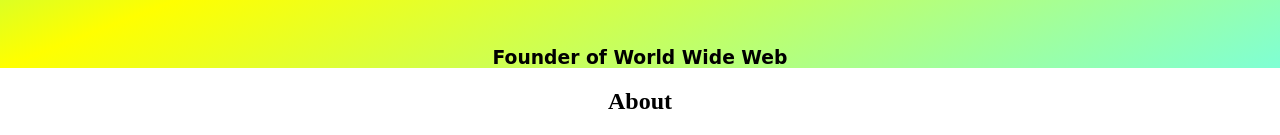
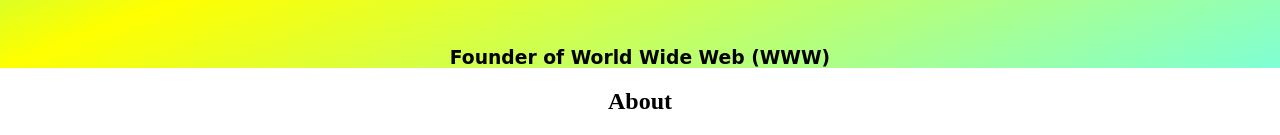
Before and after one commit to soniagkalliath/portfolio-dec2022, a plain HTML site: page index.html in a window 1280 px wide. Shown: the part 426-561 px from the top of the page. Drawn offline with nearby package versions, Linux system fonts and the light colour scheme; a web font is replaced by a local one.

Commit message:
portfolio v2

```diff
--- a/index.html
+++ b/index.html
@@ -23,7 +23,7 @@
     <section id="home">
         <img id="profile" src="https://tse4.mm.bing.net/th?id=OIP.psG83fmTsPjtfGGzpYb4rwHaJS&pid=Api&P=0" alt="no image">
         <h1 class="animate__animated animate__backInDown" id="title">Tim Berners-Lee</h1>
-        <h3>Founder of World Wide Web</h3>
+        <h3>Founder of World Wide Web (WWW) </h3>
     </section>
     <section id="about">
         <h1>About</h1>
```
